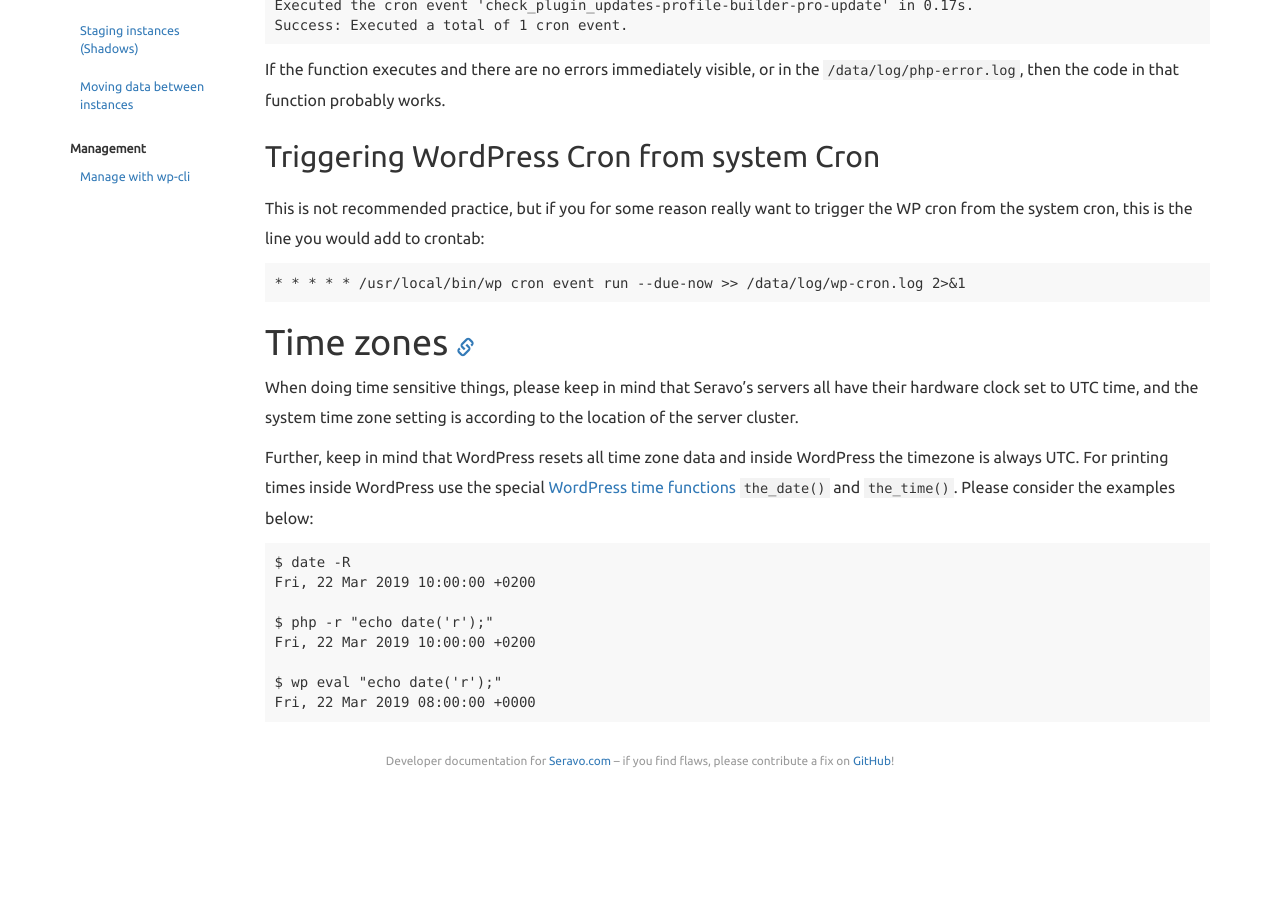
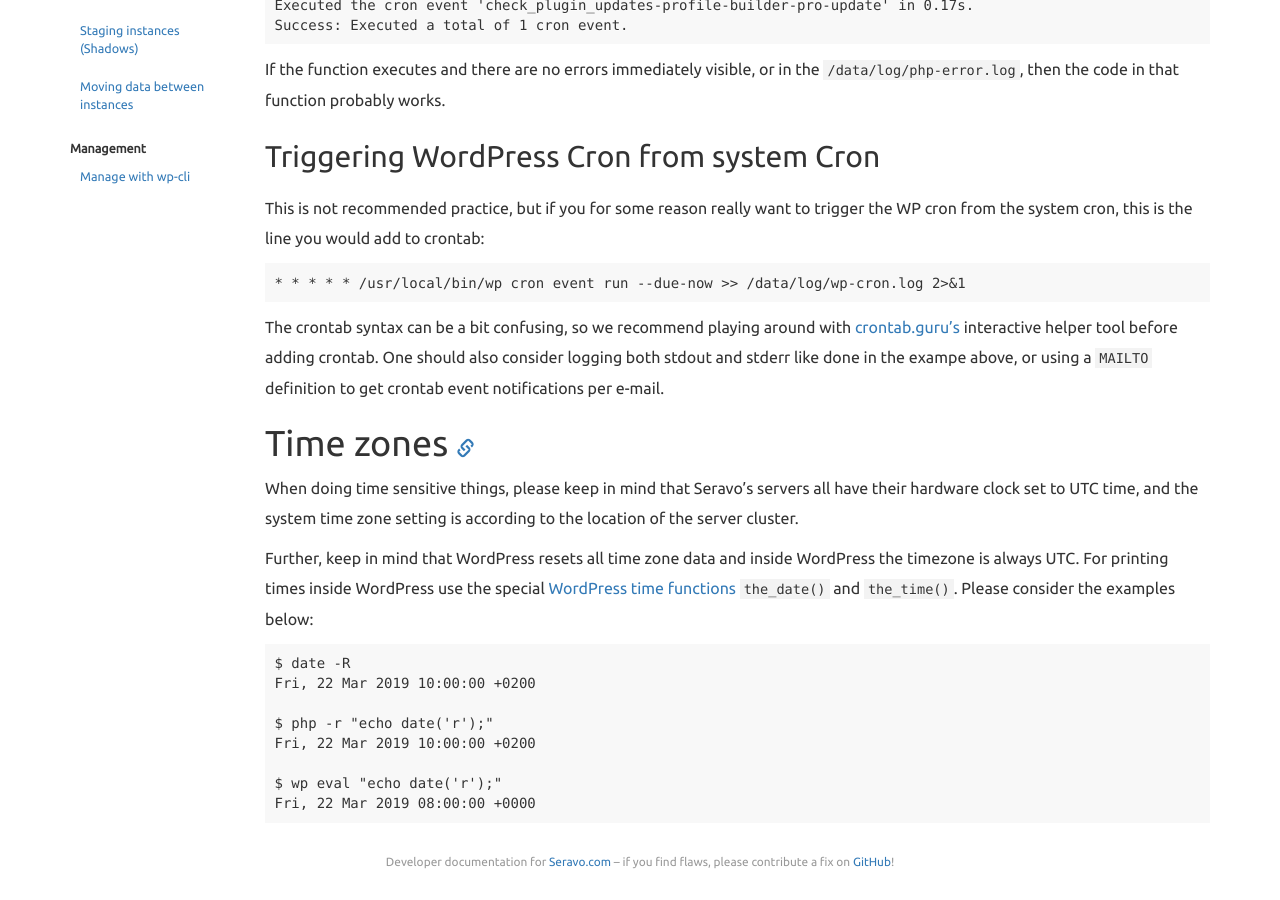
Before and after one commit to Seravo/docs, a Jekyll site: the page built from _posts/2019-03-15-wordpress-cron.md, in a window 1280 px wide and 900 px high, scrolled down 1541 px. Built offline with Jekyll 4.4.1, drawn with Linux system fonts in a browser that asks for light colours; nearby versions of some CDN libraries; before the commit the page ends 2340 px from its top, so only the background shows below that.

Commit message:
Add tips about crontab syntax and logging

````diff
--- a/_posts/2019-03-15-wordpress-cron.md
+++ b/_posts/2019-03-15-wordpress-cron.md
@@ -73,6 +73,8 @@ This is not recommended practice, but if you for some reason really want to trig
 * * * * * /usr/local/bin/wp cron event run --due-now >> /data/log/wp-cron.log 2>&1
 ```
 
+The crontab syntax can be a bit confusing, so we recommend playing around with [crontab.guru's](https://crontab.guru/) interactive helper tool before adding crontab. One should also consider logging both stdout and stderr like done in the exampe above, or using a `MAILTO` definition to get crontab event notifications per e-mail.
+
 # Time zones
 
 When doing time sensitive things, please keep in mind that Seravo's servers all have their hardware clock set to UTC time, and the system time zone setting is according to the location of the server cluster.
````
